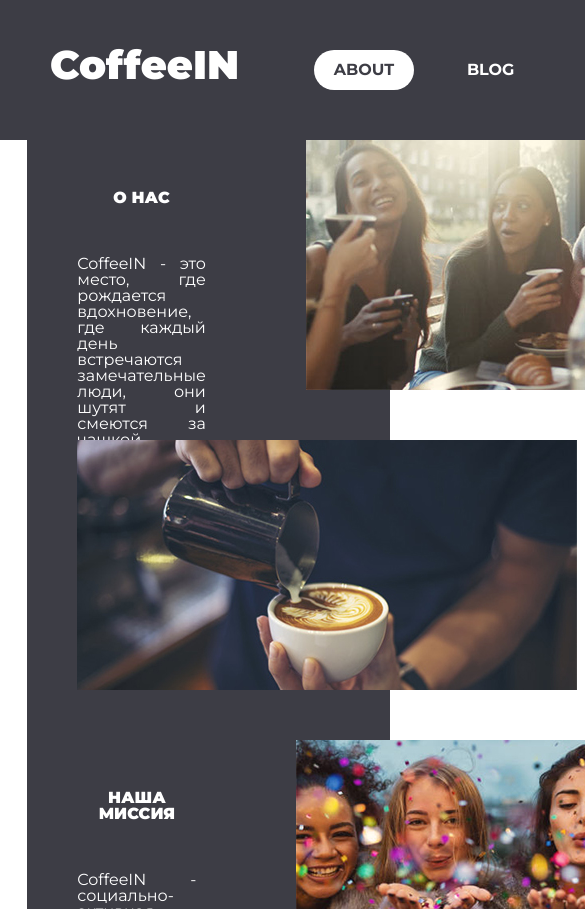
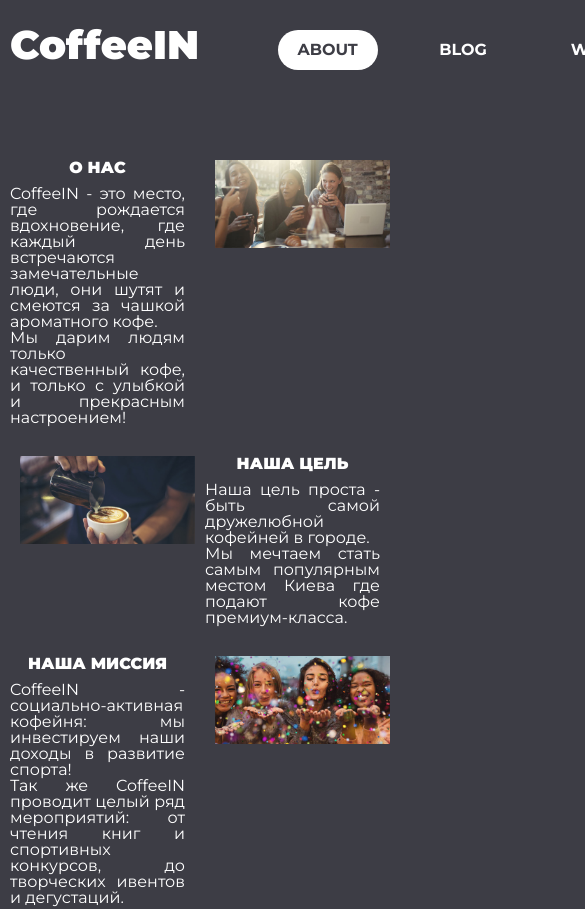
Before and after one commit to DonSergio91/Coffee, a plain HTML site: page about.html in a window 390 px wide. Shown: the top 909 px of the page, 585 px wide, since content can reach past the window. Drawn offline with nearby package versions, Linux system fonts and the light colour scheme.

Commit message:
asd first adaptive

```diff
--- a/css/style.css
+++ b/css/style.css
@@ -158,18 +158,45 @@ h2 {
     padding: 0px;
 }
 
-footer {
-    width: 93%;
-    height: 400px;
-    background: #3D3D45;
-    margin-left: 7%;
-}
+
 
 
 
 
 
 @media (max-width: 800px) {
+    body {
+        background: #3D3D45;
+
+    }
+
+    .header {
+        width: 100%;
+        height: 100px;
+    }
+
+    .navbar {
+        width: 60%;
+        margin: 30px 60px 0 0;
+    }
+
+
+    .logo {
+        margin: 30px 0 0 10px;
+    }
+
+    .logo a{
+        font-size: 40px;
+        line-height: 30px;
+        color: #fff;
+        font-family: "Montserrat";
+        font-weight: 900;
+        text-decoration: none;
+
+    }
+
+
+
     .sidebar{
         display: none;
     }
@@ -181,11 +208,40 @@ footer {
     }
 
     .order {
-        margin: 500px auto 0;
-        width: fit-content;
+
         -webkit-box-shadow: none;
         -moz-box-shadow: none;
         box-shadow: none;
     }
+    .container {
+        height: auto;
+        width: 100%;
+        background: #3D3D45;
+        margin: 0;
+
+    }
+    .container div {
+        width: 50%;
+        height: auto;
+        flex-grow: 1;
+        padding: 10px;
+    }
+    .container div img {
+        width: 100%;
+        padding: 10px;
+    }
+
+    h2 {
+        padding: 10px;
+    }
+
+    .container div p {
+
+        color: #fff;
+        text-align: justify;
+        font-weight: 400;
+        font-family: "Montserrat";
+    }
+
 
 }
```
